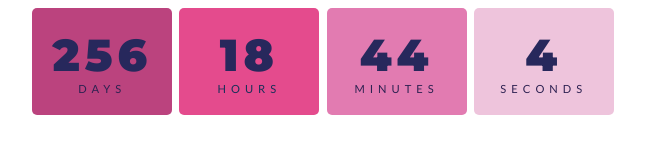
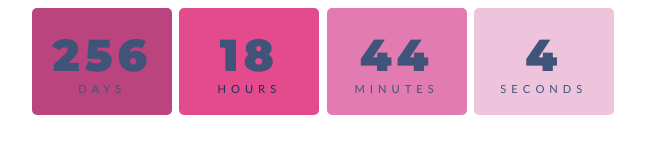
Before and after one commit to cate-pk/notion, a plain HTML site: page index.html in a window 1280 px wide. Shown: the whole page, without its empty margins (317-962 px from the left). Drawn offline with Linux system fonts and the light colour scheme.

Commit message:
Update index.html

```diff
--- a/index.html
+++ b/index.html
@@ -12,7 +12,7 @@ body{
 }
 
 #timer {
-  color: #2E2252;
+  color: #40547a;
   text-align: center;
   text-transform: uppercase;
   font-family: 'Lato', sans-serif;
@@ -46,7 +46,7 @@ body{
 
 .numbers {
   font-family: 'Montserrat', sans-serif;
-  color:  #27285C;
+  color:  #40547a;
   font-size: 4em;
   text-align: center;
 }
```
